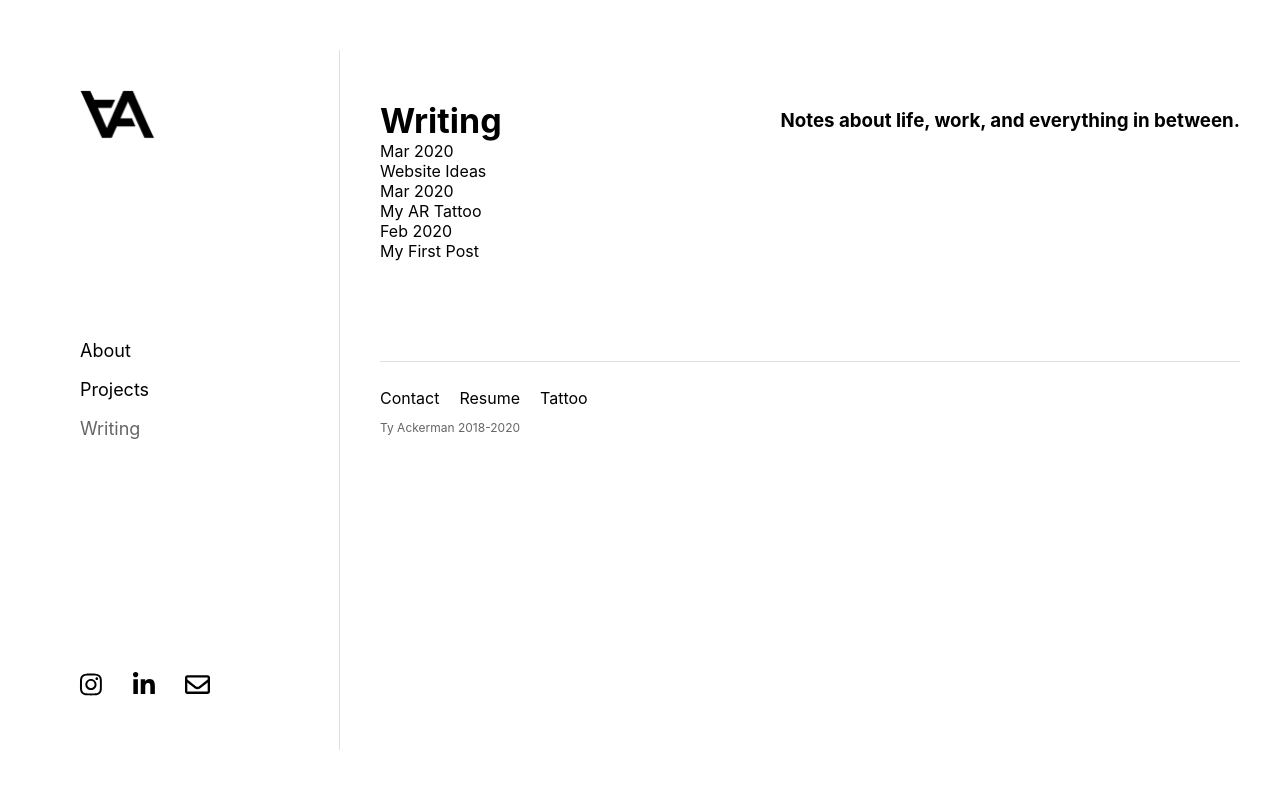
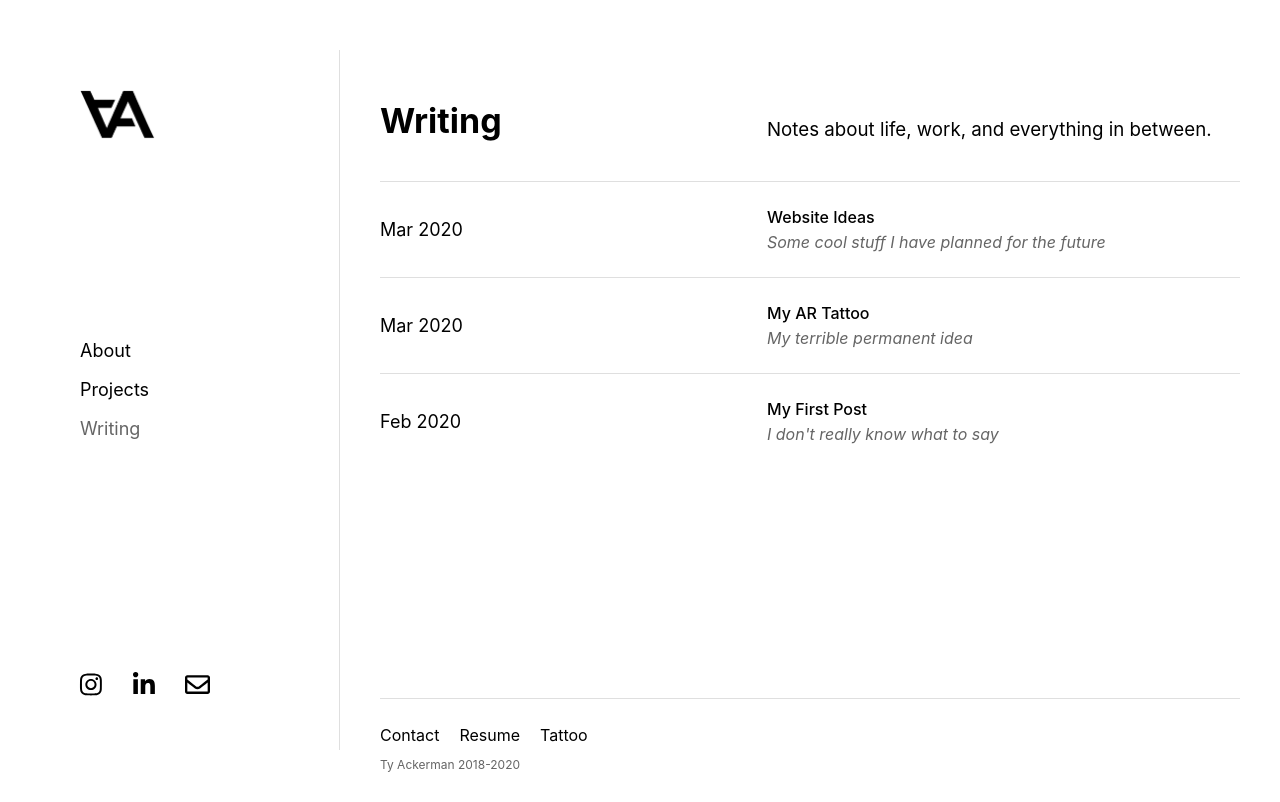
Before and after one commit to ty-ackerman/portfolio2020, a React (Create React App) app: page /writing in a window 1280 px wide. Built offline with nearby package versions, Linux system fonts and the light colour scheme.

Commit message:
Desktop styling - completed writing section

```diff
--- a/src/Components/Title.js
+++ b/src/Components/Title.js
@@ -1,28 +1,32 @@
-import React from 'react'
-import styled from 'styled-components'
-
+import React from 'react';
+import styled from 'styled-components';
 
 export default function Title(props) {
 	const TitleContainer = styled.div`
 		display: flex;
 		flex-flow: row wrap;
 		justify-content: space-between;
+		margin-bottom: 40px;
 		@media (max-width: 1200px) {
 			flex-flow: column wrap;
 			align-items: flex-start;
 			justify-content: flex-start;
-
 		}
-    align-items: center;
+		align-items: flex-end;
 		h1 {
+			width: 45%;
 			font-size: 34px;
 		}
-    `
+		h3 {
+			font-weight: 400;
+			width: 55%;
+		}
+	`;
 
 	return (
 		<TitleContainer className="title-container">
 			<h1 className="title">{props.title}</h1>
 			{props.subtitle && <h3 className="subtitle">{props.subtitle}</h3>}
 		</TitleContainer>
-    )
+	);
 }
--- a/src/Components/WritingListItem.js
+++ b/src/Components/WritingListItem.js
@@ -1,16 +1,44 @@
 import React, { useEffect } from 'react';
+import styled from 'styled-components';
 
 import { Link } from 'react-router-dom';
 
 export default function WritingListItem(props) {
 	const { post } = props;
 
+	const StyledItem = styled.div`
+		border-top: 1px solid #dfdfdf;
+		.one-post {
+			padding: 25px 0;
+			display: flex;
+		}
+		.post-date {
+			width: 45%;
+			font-size: 18px;
+			display: flex;
+			align-items: center;
+		}
+		.post-title {
+			font-weight: 500;
+		}
+		.post-subtitle {
+			margin-top: 5px;
+			font-style: italic;
+			color: #656565;
+		}
+	`;
+
 	return (
-		<div>
+		<StyledItem>
 			<Link to={`/writing/post?id=${post.path}`}>
-				<div>{post.dateShort}</div>
-				<div>{post.title}</div>
+				<div className="one-post">
+					<div className="post-info post-date">{post.dateShort}</div>
+					<div>
+						<div className="post-info post-title">{post.title}</div>
+						<div className="post-info post-subtitle">{post.description}</div>
+					</div>
+				</div>
 			</Link>
-		</div>
+		</StyledItem>
 	);
 }
--- a/src/Sections/About.js
+++ b/src/Sections/About.js
@@ -1,17 +1,15 @@
-import React from 'react'
-import Title from '../Components/Title'
-import AboutText from '../Components/AboutText'
-import styled from 'styled-components'
+import React from 'react';
+import Title from '../Components/Title';
+import AboutText from '../Components/AboutText';
+import styled from 'styled-components';
 
 export default function About() {
-    const AboutSection = styled.div`
-        margin-left: 380px;
-    `
+	const AboutSection = styled.div`margin-left: 380px;`;
 
-    return (
-        <AboutSection>
-            <Title title='About Me'/>
-            <AboutText />
-        </AboutSection>
-    )
+	return (
+		<AboutSection className="section">
+			<Title title="About Me" />
+			<AboutText />
+		</AboutSection>
+	);
 }
--- a/src/Sections/Footer.js
+++ b/src/Sections/Footer.js
@@ -1,11 +1,10 @@
-import React from 'react'
-import styled from 'styled-components'
-import {NavLink} from 'react-router-dom'
+import React from 'react';
+import styled from 'styled-components';
+import { NavLink } from 'react-router-dom';
 
 export default function Footer() {
-
 	const Footer = styled.footer`
-        margin-top: 100px;
+		margin-top: 50px;
 		margin-left: 380px;
 		margin-right: 40px;
 		padding-top: 10px;
@@ -22,20 +21,27 @@ export default function Footer() {
 			color: #656565;
 			font-size: 12px;
 		}
-    `
+	`;
 
 	return (
 		<Footer>
 			<div className="footer-top">
 				<ul>
-                    <a href="mailto:me@tylerackerman.io?subject=Sweet Website Ty!"><li>Contact</li></a>
-                    <a href="https://www.google.com"><li>Resume</li></a>
-                    <NavLink activeClassName="is-active" to="/tattoo"><li>Tattoo</li></NavLink>
+					<a href="mailto:me@tylerackerman.io?subject=Sweet Website Ty!">
+						<li>Contact</li>
+					</a>
+					<a
+						href="https://drive.google.com/file/d/1C2xilrTXY4-1PNW4PEtgUsQLxsUQLa7T/view?usp=sharing"
+						target="_blank"
+					>
+						<li>Resume</li>
+					</a>
+					<NavLink activeClassName="is-active" to="/tattoo">
+						<li>Tattoo</li>
+					</NavLink>
 				</ul>
 			</div>
-            <div className="footer-bottom">
-                Ty Ackerman 2018-2020
-            </div>
+			<div className="footer-bottom">Ty Ackerman 2018-2020</div>
 		</Footer>
-    )
+	);
 }
--- a/src/Sections/Header.js
+++ b/src/Sections/Header.js
@@ -81,7 +81,7 @@ export default function Header() {
 						<a href="https://www.instagram.com/ty.ackerman/" target="_blank"><FontAwesomeIcon icon={faInstagram} /></a>
 					</div>
 					<div className="fa-icon linkedin">
-						<a href="https://www.linkedin.com/in/tyler-ackerman-b8b564163/" target="_blank"><FontAwesomeIcon icon={faLinkedinIn} /></a>
+						<a href="http://www.linkedin.com/in/ty-ackerman" target="_blank"><FontAwesomeIcon icon={faLinkedinIn} /></a>
 					</div>
 					<div className="fa-icon email ">
 						<a href="mailto:me@tylerackerman.io?subject=Sweet Website Ty!"><FontAwesomeIcon icon={faEnvelope} /></a>
--- a/src/Sections/Home.js
+++ b/src/Sections/Home.js
@@ -1,21 +1,21 @@
-import React from 'react'
-import HomeBio from '../Components/HomeBio'
-import Skills from '../Components/Skills'
-import RecentWriting from '../Components/RecentWriting'
-import styled from 'styled-components'
+import React from 'react';
+import HomeBio from '../Components/HomeBio';
+import Skills from '../Components/Skills';
+import RecentWriting from '../Components/RecentWriting';
+import styled from 'styled-components';
 
 export default function Home() {
 	const HomeSection = styled.div`
 		margin-left: 380px;
 		margin-top: 100px;
 		margin-right: 40px;
-    `
+	`;
 
 	return (
-        <HomeSection>
-            <HomeBio/>
-            <Skills/>
-            <RecentWriting/>
+		<HomeSection className="section">
+			<HomeBio />
+			<Skills />
+			<RecentWriting />
 		</HomeSection>
-    )
+	);
 }
--- a/src/Sections/Projects.js
+++ b/src/Sections/Projects.js
@@ -2,7 +2,7 @@ import React from 'react';
 
 export default function Projects() {
 	return (
-		<div>
+		<div className="section">
 			<div>Coming soon ...</div>
 		</div>
 	);
--- a/src/Sections/Writing.js
+++ b/src/Sections/Writing.js
@@ -4,15 +4,13 @@ import Title from '../Components/Title';
 import Posts from '../Writing/Posts.json';
 import WritingListItem from '../Components/WritingListItem';
 
-import styled from 'styled-components'
+import styled from 'styled-components';
 
 export default function Writing() {
-	const WritingContainer = styled.div`
-		margin: 100px 40px 0 380px;
-	`
+	const WritingContainer = styled.div``;
 
 	return (
-		<WritingContainer>
+		<WritingContainer className="section">
 			<Title title="Writing" subtitle="Notes about life, work, and everything in between." />
 			{Posts.map((post) => {
 				return <WritingListItem key={post.path} post={post} />;
--- a/src/Sections/WritingPost.js
+++ b/src/Sections/WritingPost.js
@@ -1,51 +1,48 @@
 import React, { useEffect, useState } from 'react';
 import { withRouter } from 'react-router-dom';
-import queryString from 'query-string'
-import {isEmpty} from "lodash"
-import {PostContent, PostPhoto, PostSubtitle, PostListOrdered, PostListUnordered} from "../Components/PostContent"
+import queryString from 'query-string';
+import { isEmpty } from 'lodash';
+import { PostContent, PostPhoto, PostSubtitle, PostListOrdered, PostListUnordered } from '../Components/PostContent';
 
 import Posts from '../Writing/Posts.json';
 
 function WritingPost(props) {
-	const [post, setPost] = useState({});
+	const [ post, setPost ] = useState({});
 
 	useEffect(() => {
-		getPost()
-	},[])
+		getPost();
+	}, []);
 
 	const getPost = () => {
 		const postId = queryString.parse(props.location.search);
-		const currPost = Posts.filter(post => post.path === postId.id);
+		const currPost = Posts.filter((post) => post.path === postId.id);
 
 		setPost(...currPost);
-	}
+	};
 
 	const renderContent = (section, key) => {
 		switch (section.type) {
-			case "paragraph":
-			case "blockquote":
-				return <PostContent key={key} {...section}/>
-			case "photo":
-				return <PostPhoto key={key} {...section} />
-			case "subtitle":
-				return <PostSubtitle key={key} {...section} />
-			case "ol":
-				return <PostListOrdered key={key} {...section} />
-			case "ul":
-				return <PostListUnordered key={key} {...section} />
-
+			case 'paragraph':
+			case 'blockquote':
+				return <PostContent key={key} {...section} />;
+			case 'photo':
+				return <PostPhoto key={key} {...section} />;
+			case 'subtitle':
+				return <PostSubtitle key={key} {...section} />;
+			case 'ol':
+				return <PostListOrdered key={key} {...section} />;
+			case 'ul':
+				return <PostListUnordered key={key} {...section} />;
 		}
-	}
+	};
 	return (
-		<div>
+		<div className="section">
 			<div>
 				<div className="title">{post.title}</div>
 				<div className="subtitle">{post.description}</div>
 				<div className="date">{post.dateLong}</div>
 			</div>
-			<div>
-				{!isEmpty(post) && post.sections.map((section, key) => renderContent(section, key))}
-			</div>
+			<div>{!isEmpty(post) && post.sections.map((section, key) => renderContent(section, key))}</div>
 		</div>
 	);
 }
--- a/src/index.css
+++ b/src/index.css
@@ -1,15 +1,13 @@
 body {
 	margin: 0;
-  font-family: -apple-system, BlinkMacSystemFont, 'Segoe UI', 'Roboto', 'Oxygen',
-    'Ubuntu', 'Cantarell', 'Fira Sans', 'Droid Sans', 'Helvetica Neue',
-    sans-serif;
+	font-family: -apple-system, BlinkMacSystemFont, 'Segoe UI', 'Roboto', 'Oxygen', 'Ubuntu', 'Cantarell', 'Fira Sans',
+		'Droid Sans', 'Helvetica Neue', sans-serif;
 	-webkit-font-smoothing: antialiased;
 	-moz-osx-font-smoothing: grayscale;
 }
 
 code {
-  font-family: source-code-pro, Menlo, Monaco, Consolas, 'Courier New',
-    monospace;
+	font-family: source-code-pro, Menlo, Monaco, Consolas, 'Courier New', monospace;
 }
 
 h1,
@@ -41,3 +39,8 @@ ul {
 .is-active {
 	color: #656565;
 }
+
+.section {
+	min-height: calc(100vh - 252px);
+	margin: 100px 40px 0 380px;
+}
```
Lines whose indentation alone changed are shown as unchanged.
